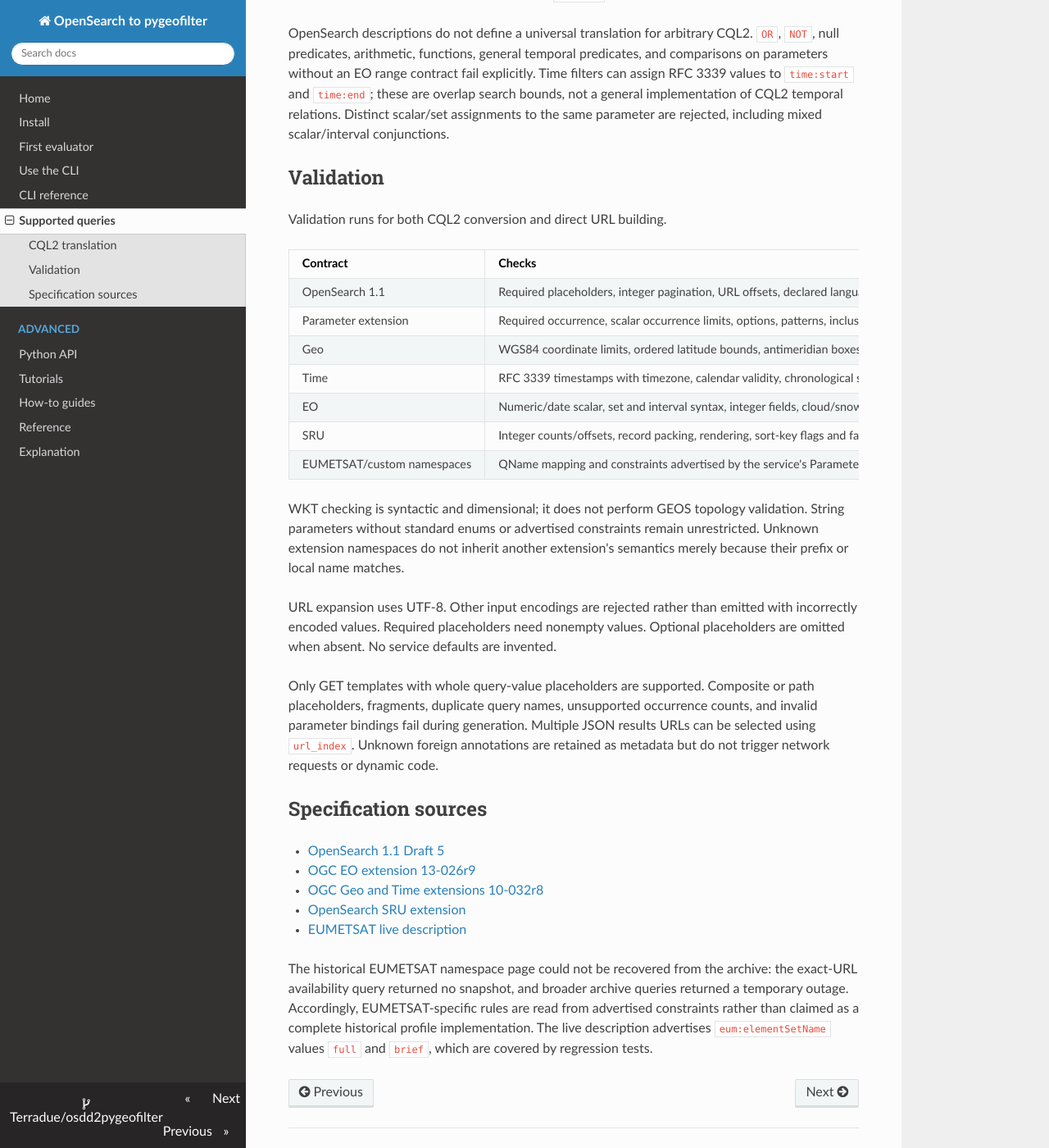
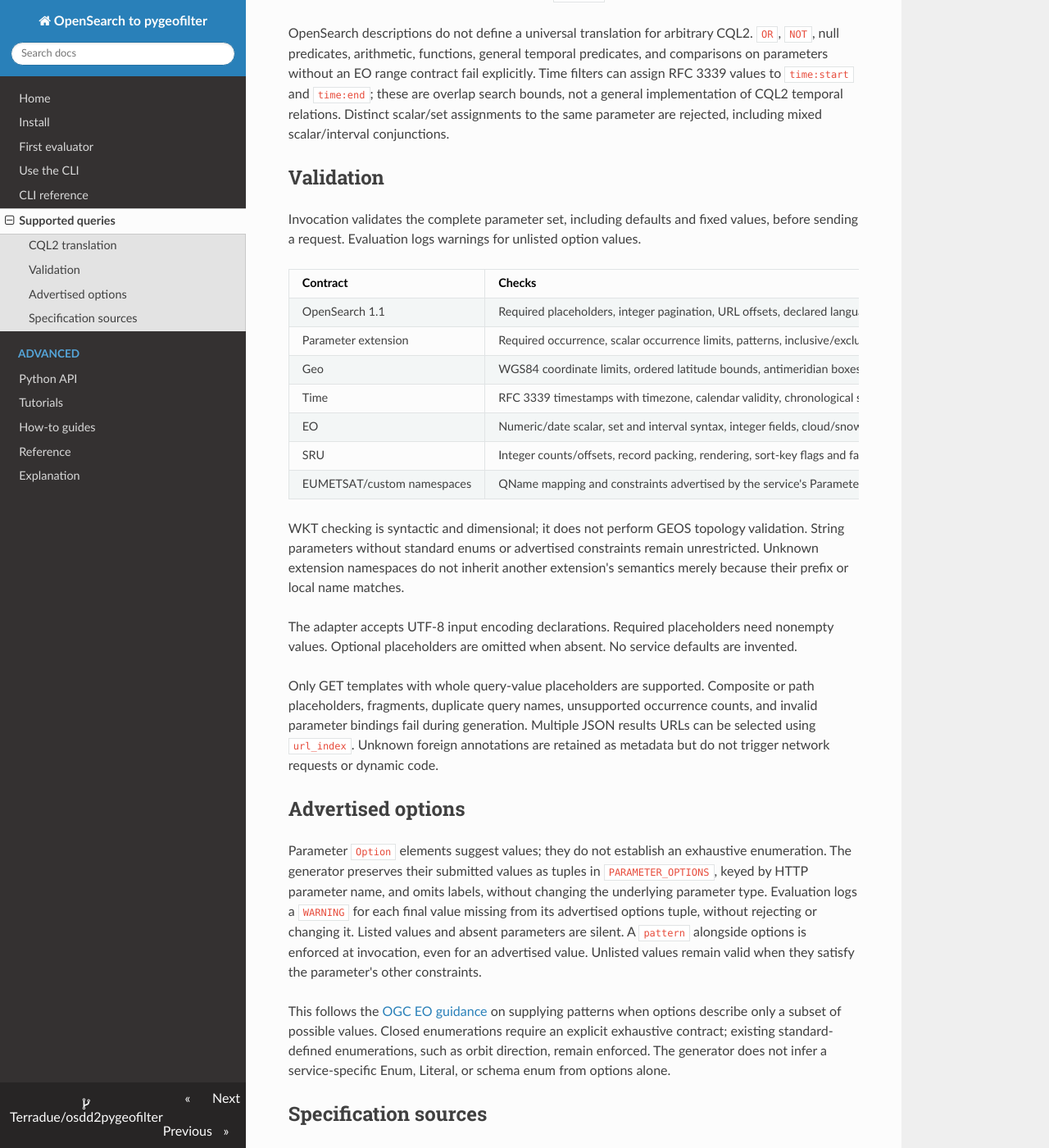
Before and after one commit to Terradue/osdd2pygeofilter, an MkDocs documentation site: the page built from docs/explanation/architecture.md, in a window 1280 px wide and 1400 px high, scrolled down 745 px. Shown: the whole window at 82% size. Built offline with MkDocs 1.6.1, drawn with Linux system fonts in a browser that asks for light colours; nearby versions of some CDN libraries; some of the changed text lies outside the part shown.

Commit message:
docs: doc updated

```diff
--- a/docs/explanation/architecture.md
+++ b/docs/explanation/architecture.md
@@ -18,7 +18,7 @@ limitations under the License.
 
 The generator compiles a JSON results URL from an lxml OpenSearchDescription root element.
 Jinja2 emits a pygeofilter evaluator with embedded validation definitions;
-`uritemplate` handles URL expansion. The generated module runs without the
+`invoke` sends decoded parameters through `requests`. The generated module runs without the
 `osdd2pygeofilter` package, Jinja2, or lxml. Regenerate it to pick up changes
 to validation rules.
 Only advertised placeholders are exposed as properties. Query names may differ
@@ -50,12 +50,12 @@ are rejected, including mixed scalar/interval conjunctions.
 
 ## Validation
 
-Validation runs for both CQL2 conversion and direct URL building.
+Invocation validates the complete parameter set, including defaults and fixed values, before sending a request. Evaluation logs warnings for unlisted option values.
 
 | Contract | Checks |
 | --- | --- |
 | OpenSearch 1.1 | Required placeholders, integer pagination, URL offsets, declared languages and encodings |
-| Parameter extension | Required occurrence, scalar occurrence limits, options, patterns, inclusive/exclusive numeric or date bounds, numeric steps |
+| Parameter extension | Required occurrence, scalar occurrence limits, patterns, inclusive/exclusive numeric or date bounds, numeric steps |
 | Geo | WGS84 coordinate limits, ordered latitude bounds, antimeridian boxes, finite coordinates/radius, supported relation values, nonempty 2D WKT syntax and bounds |
 | Time | RFC 3339 timestamps with timezone, calendar validity, chronological start/end order |
 | EO | Numeric/date scalar, set and interval syntax, integer fields, cloud/snow percentages, specified enumerations, advertised range/set restrictions and member patterns |
@@ -67,8 +67,7 @@ validation. String parameters without standard enums or advertised constraints
 remain unrestricted. Unknown extension namespaces do not inherit another
 extension's semantics merely because their prefix or local name matches.
 
-URL expansion uses UTF-8. Other input encodings are rejected rather than emitted
-with incorrectly encoded values. Required placeholders need nonempty values.
+The adapter accepts UTF-8 input encoding declarations. Required placeholders need nonempty values.
 Optional placeholders are omitted when absent. No service defaults are invented.
 
 Only GET templates with whole query-value placeholders are supported. Composite
@@ -76,6 +75,24 @@ or path placeholders, fragments, duplicate query names, unsupported occurrence
 counts, and invalid parameter bindings fail during generation. Multiple JSON
 results URLs can be selected using `url_index`. Unknown foreign annotations are
 retained as metadata but do not trigger network requests or dynamic code.
+
+## Advertised options
+
+Parameter `Option` elements suggest values; they do not establish an exhaustive
+enumeration. The generator preserves their submitted values as tuples
+in `PARAMETER_OPTIONS`, keyed by HTTP parameter name, and omits labels, without changing the underlying parameter type.
+Evaluation logs a `WARNING` for each final value missing from its advertised
+options tuple, without rejecting or changing it. Listed values and absent
+parameters are silent. A `pattern` alongside options is enforced at invocation,
+even for an advertised value. Unlisted values remain valid when they satisfy
+the parameter's other constraints.
+
+This follows the [OGC EO guidance](https://docs.ogc.org/is/13-026r9/13-026r9.html)
+on supplying patterns when options describe only a subset of possible values.
+Closed enumerations require an explicit exhaustive contract; existing
+standard-defined enumerations, such as orbit direction, remain enforced.
+The generator does not infer a service-specific Enum, Literal, or schema enum
+from options alone.
 
 ## Specification sources
 
```
Also changed, not shown: docs/how-to/use-cli.md (+1 -1 lines), docs/index.md (+1 -1 lines), docs/reference/api.md (+34 -18 lines), docs/tutorials/first-steps.md (+14 -4 lines).
